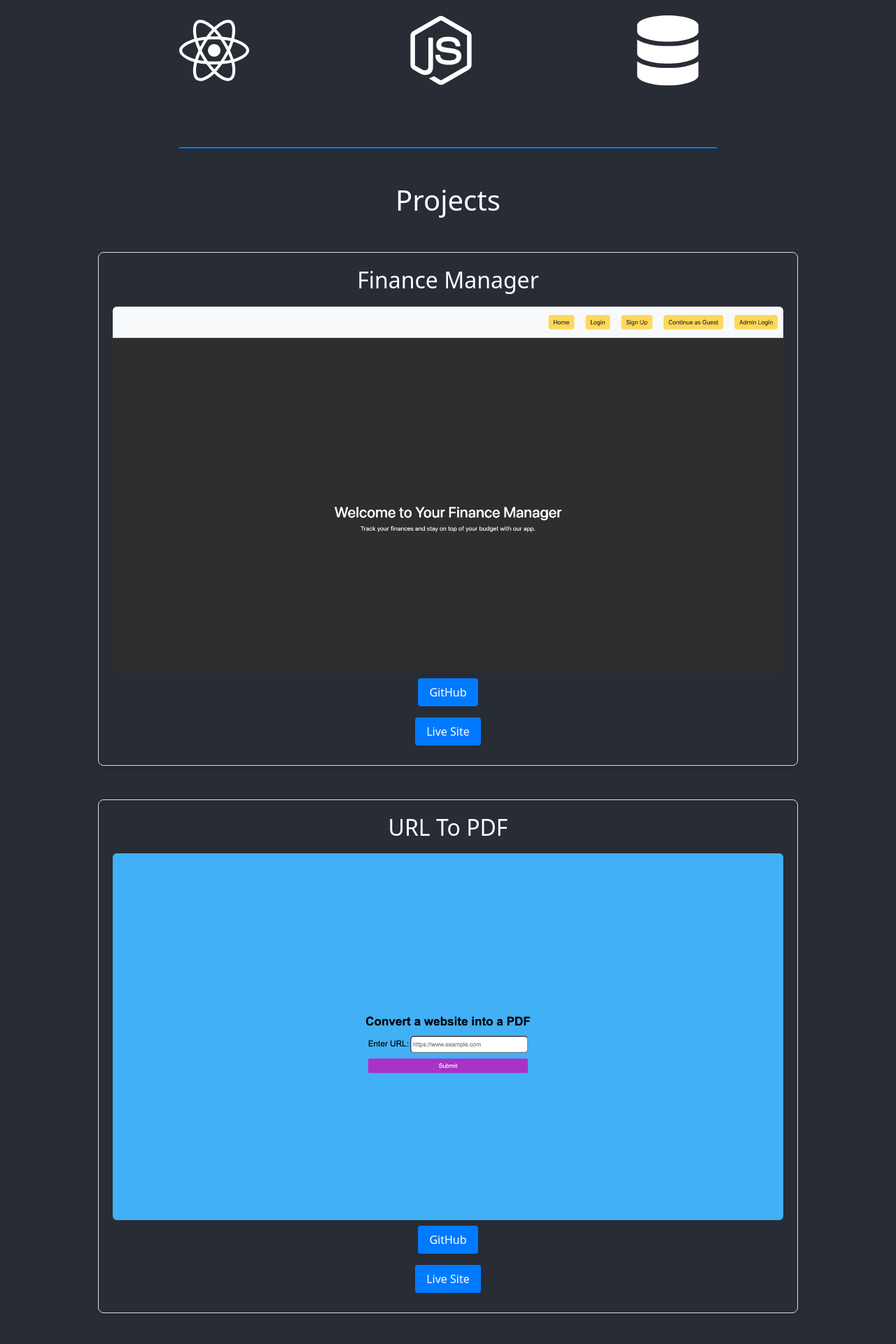
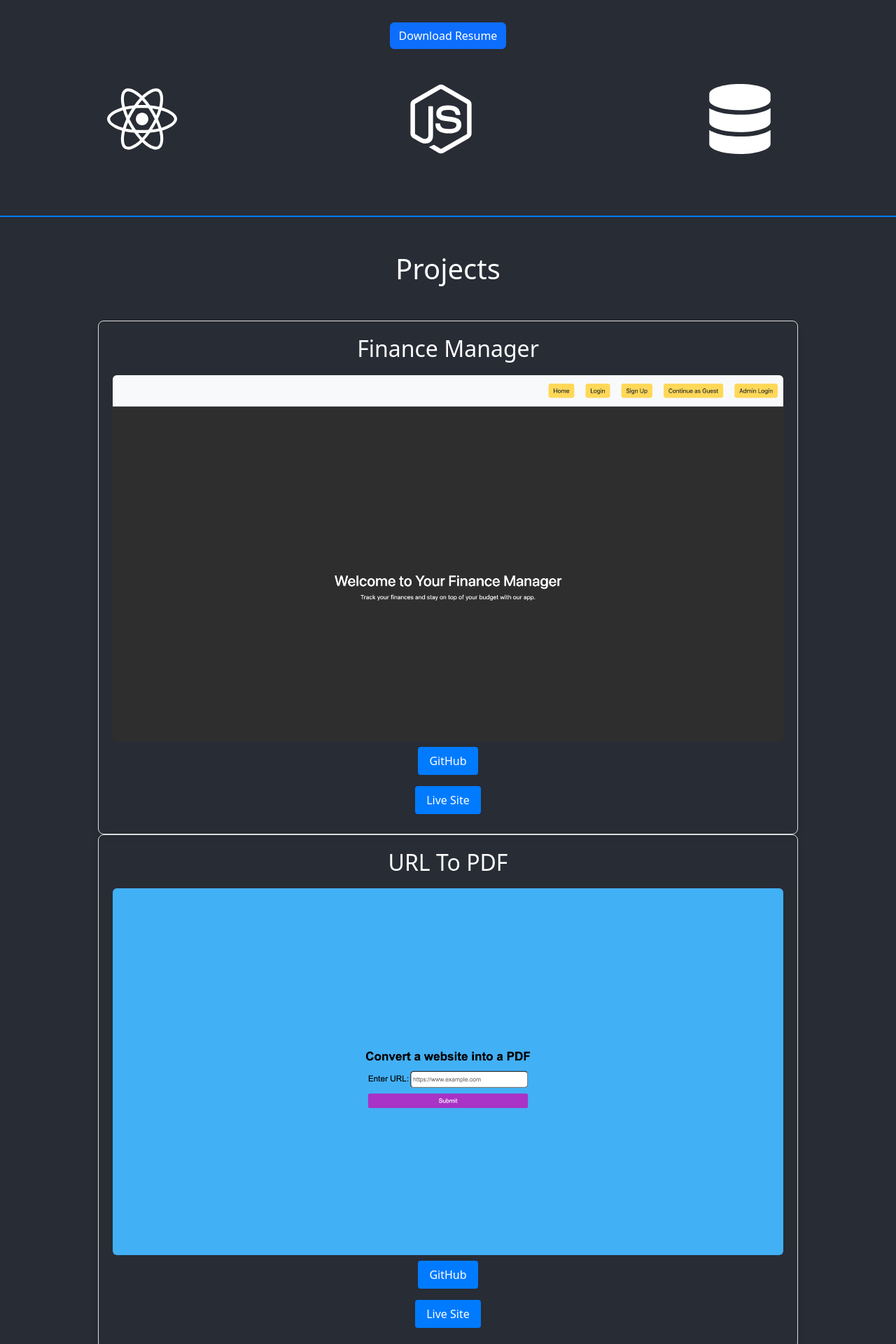
Before and after one commit to iamluisnunez/Portfolio-Website, a React (Vite) app: page / in a window 1280 px wide. Shown: the part 640-2560 px from the top of the page at 70% size. Built offline with nearby package versions, Linux system fonts and the light colour scheme.

Commit message:
fixed margin issues with project component and added a resume button to home page

```diff
--- a/src/Components/HomePage.jsx
+++ b/src/Components/HomePage.jsx
@@ -1,6 +1,7 @@
 import React from "react";
 import ContactMe from "./ContactMe";
 import Projects from "./Projects";
+import ResumeButton from "./ResumeButton";
 import "../homePage.css";
 import TechStackIcons from "./TechStackIcons";
 
@@ -42,6 +43,7 @@ const HomePage = () => {
               </div>
             </div>
           </div>
+          <ResumeButton />
           <TechStackIcons />
         </section>
       </div>
--- a/src/Components/Projects.jsx
+++ b/src/Components/Projects.jsx
@@ -42,7 +42,7 @@ const Projects = () => {
       </div>
 
       {/* Project 2 */}
-      <div className="project-container mt-5">
+      <div className="project-container">
         <h2>URL To PDF</h2>
         {/* Add other content here */}
 
--- /dev/null
+++ b/src/Components/ResumeButton.jsx
@@ -0,0 +1,21 @@
+// ResumeButton.js
+import React from "react";
+import "../resumeButton.css";
+
+const ResumeButton = () => {
+  const downloadResume = () => {
+    // Add logic to trigger the download of the resume (e.g., open a new window with the resume URL)
+    // For example:
+    window.open("../LuisNunez_Resume.pdf", "_blank");
+  };
+
+  return (
+    <div className="resume-button-container resumeButton">
+      <button className="btn btn-primary" onClick={downloadResume}>
+        Download Resume
+      </button>
+    </div>
+  );
+};
+
+export default ResumeButton;
--- a/src/homePage.css
+++ b/src/homePage.css
@@ -5,7 +5,6 @@
 .with-border {
   margin: 0 auto;
   border-bottom: 2px solid #007bff; /* Adjust the color and thickness as needed */
-  width: 60%;
 }
 .home-page-color {
   background-color: #282c35;
--- a/src/projects.css
+++ b/src/projects.css
@@ -15,7 +15,6 @@
   flex-direction: column;
   align-items: center;
   text-align: center;
-  margin-bottom: 20px; /* Add some margin between projects */
   border: 1px solid #ddd; /* Add a border with color and thickness */
   border-radius: 8px; /* Add border radius for a rounded appearance */
   padding: 20px; /* Add padding for better spacing */
--- /dev/null
+++ b/src/resumeButton.css
@@ -0,0 +1,3 @@
+.resumeButton {
+  margin: 50px 0px;
+}
--- a/src/techStackIcons.css
+++ b/src/techStackIcons.css
@@ -7,7 +7,7 @@
 
 .icon-container {
   display: flex;
-  justify-content: space-between; /* Distribute space between icons evenly */
+  justify-content: space-around; /* Distribute space between icons evenly */
   margin-top: 10px; /* Add margin at the top of the icon container */
 }
 
```
Also changed, not shown: 1 other file (tests, documents, lock files or other folders).
